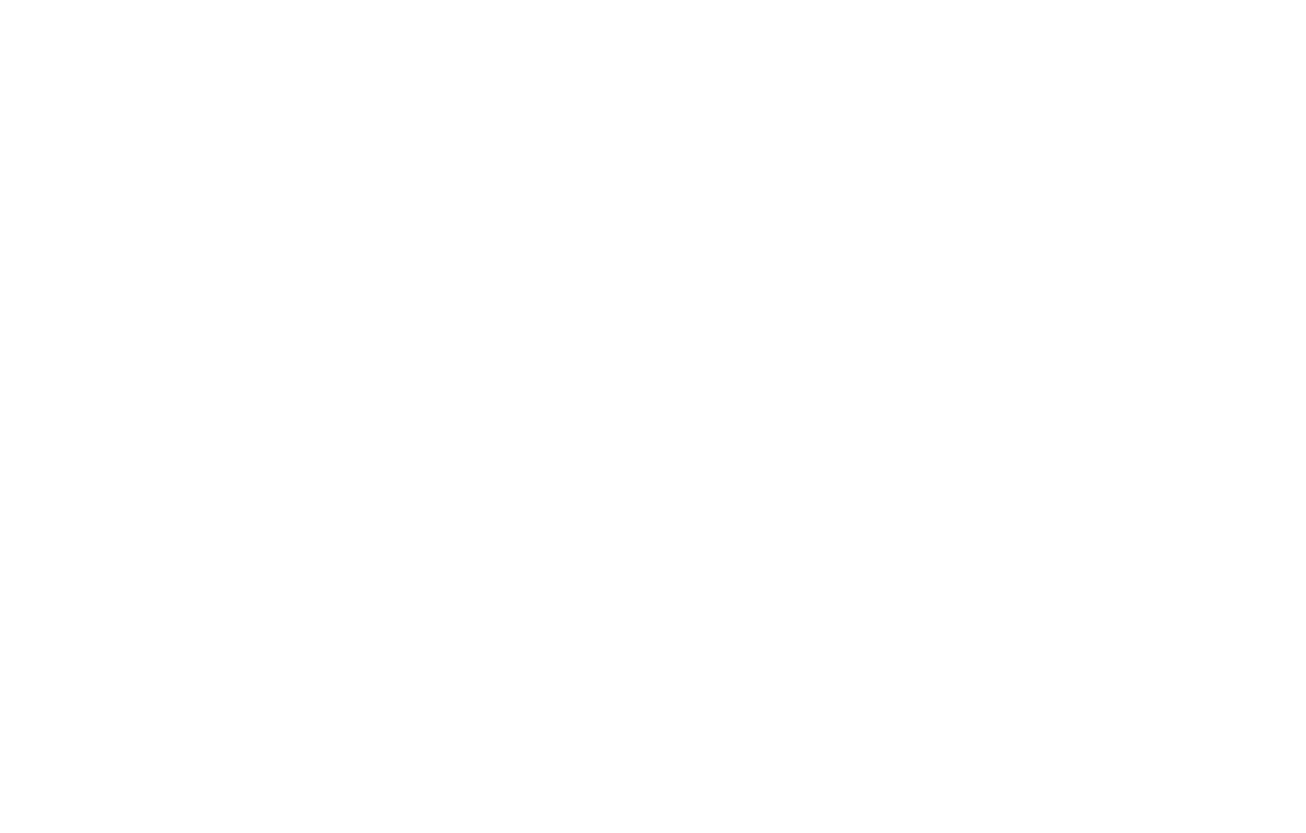
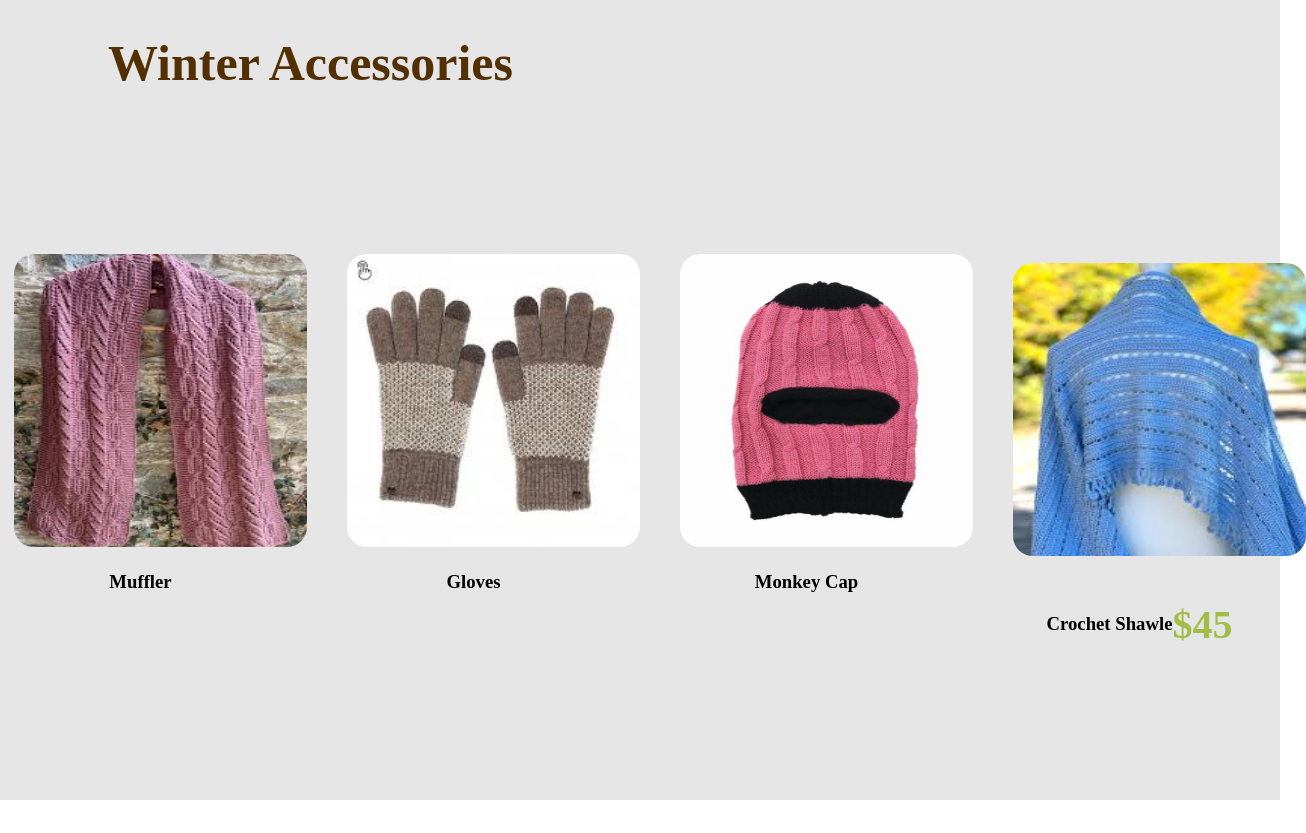
Before and after one commit to SuzanaSohorab/MIS-assignment-1, a plain HTML site: page page-4.html in a window 1280 px wide. Shown: the whole page, 1306 px wide, since content can reach past the window. Before the commit the page ends 800 px from the top, so only its background shows below. Drawn offline with Linux system fonts and the light colour scheme.

Commit message:
added 2nd last page

```diff
--- a/page-4.html
+++ b/page-4.html
@@ -21,8 +21,36 @@
     }
     </style>
 </head>
-<body>
+<body class="page-4-bg">
+    <span><h1 class="page-4-title">Winter Accessories</h1></span>
+   <div class="acceseories-box">
 
+    <div class="box-1">
+        <img src="images/muffler.jpeg" alt="" class="card-img">
+        <h3 class="acc-title">Muffler</h3>
+        <p class="price"></p>
+    </div>
+    <div class="box-1">
+        <img src="images/gloves.jpeg" alt="" class="card-img">
+        <h3 class="acc-title"> Gloves</h3>
+        <p class="price"></p>
+    </div>
+    <div class="box-1">
+        <img  src="images/monkey cap.jpg" alt="" class="card-img">
+        <h3 class="acc-title">Monkey Cap</h3>
+        <p class="price"></p>
+    </div>
+    <div class="box-1">
+        <img src="images/shawle.jpeg" alt="" class="card-img">
+        <div class="winter-title">
+            <div class="winter-title">
+                <h3 class="acc-title"> Crochet Shawle</h3>
+                <p class="price">$45</p>
+            </div>
+        </div>
+
+    </div>
+   </div>
 
 </body>
 </html>
--- a/style.css
+++ b/style.css
@@ -81,9 +81,50 @@
     height:293px;
     width: 293px;
     margin-left: 40px;
+    border-radius: 20px;
 }
 .price{
     font-weight: bold;
     font-size: 40px;
     color: #A4BC46;
 }
+/*page 4*/
+.page-4-bg::before {
+    content: "";
+    position: absolute;
+    top: 0;
+    left: 0;
+    width: 100%;
+    height: 100%;
+    background:  linear-gradient(rgba(0, 0, 0, 0.5), rgba(0, 0, 0, 0.5)),
+    url(images/bg) ;
+    opacity: 0.2;
+    z-index: -1;
+}
+.acceseories-box{
+    height: 700px;
+    display: flex;
+    justify-content: center;
+    align-items: center;
+
+}
+.page-4-title{
+    color: rgb(83, 47, 4);
+    font-weight: bolder;
+    font-size: 50px;
+    margin-left: 100px;
+}
+.box-1{
+    display: flex;
+    flex-direction: column;
+
+
+    align-items: center;
+    gap: 5px;
+    box-sizing: border-box;
+}
+.winter-title{
+    display: flex;
+    justify-content: space-between;
+    align-items: center;
+}
```
Also changed, not shown: page-1.html (+2 -2 lines), images/bg-page-4.jpeg (added), images/gloves.jpeg (added), images/monkey cap.jpg (added), images/muffler.jpeg (added), images/shawle.jpeg (added), 1 other file.
